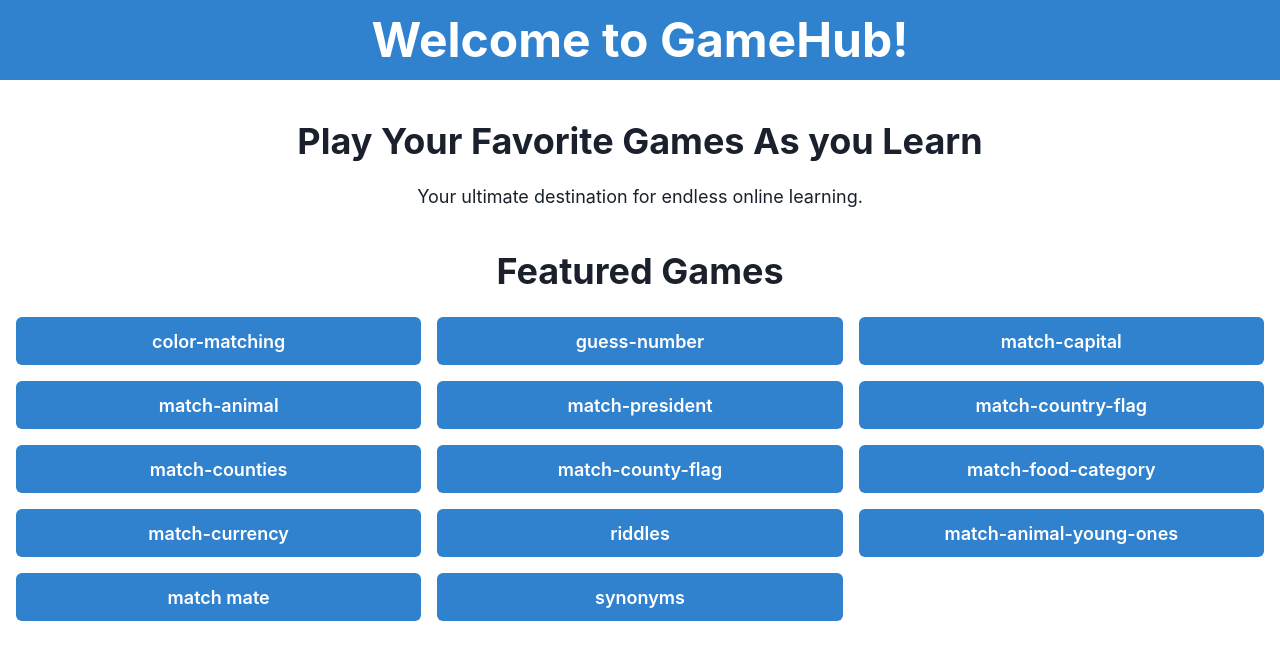
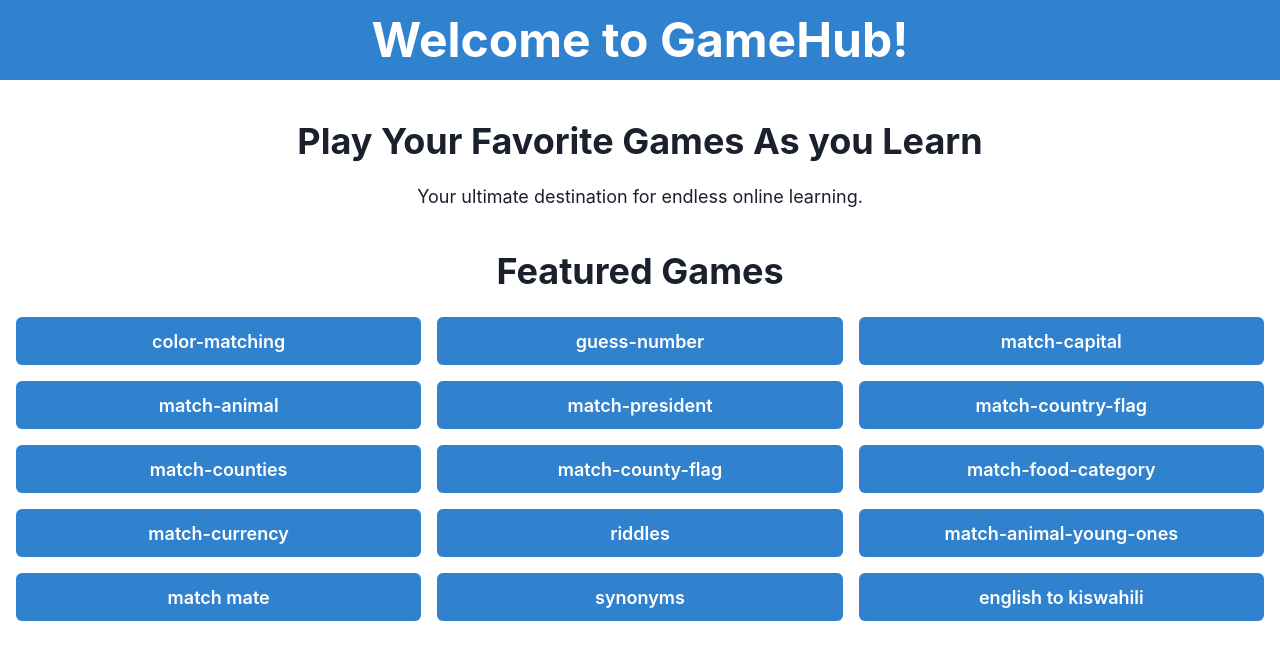
Before and after one commit to clinton-mwachia/react-games, a React (Vite) app: page / in a window 1280 px wide. Shown: the top 660 px of the page. Built offline with nearby package versions, Linux system fonts and the light colour scheme.

Commit message:
added eng to kis translation route

```diff
--- a/src/views/home/Home.jsx
+++ b/src/views/home/Home.jsx
@@ -22,6 +22,7 @@ const Home = () => {
     { to: "/young-ones-animals", name: "match-animal-young-ones" },
     { to: "/animals-match-mate", name: "match mate" },
     { to: "/synonyms", name: "synonyms" },
+    { to: "/eng-to-kis", name: "english to kiswahili" },
   ];
   return (
     <Box textAlign="center" fontSize="xl">
```
